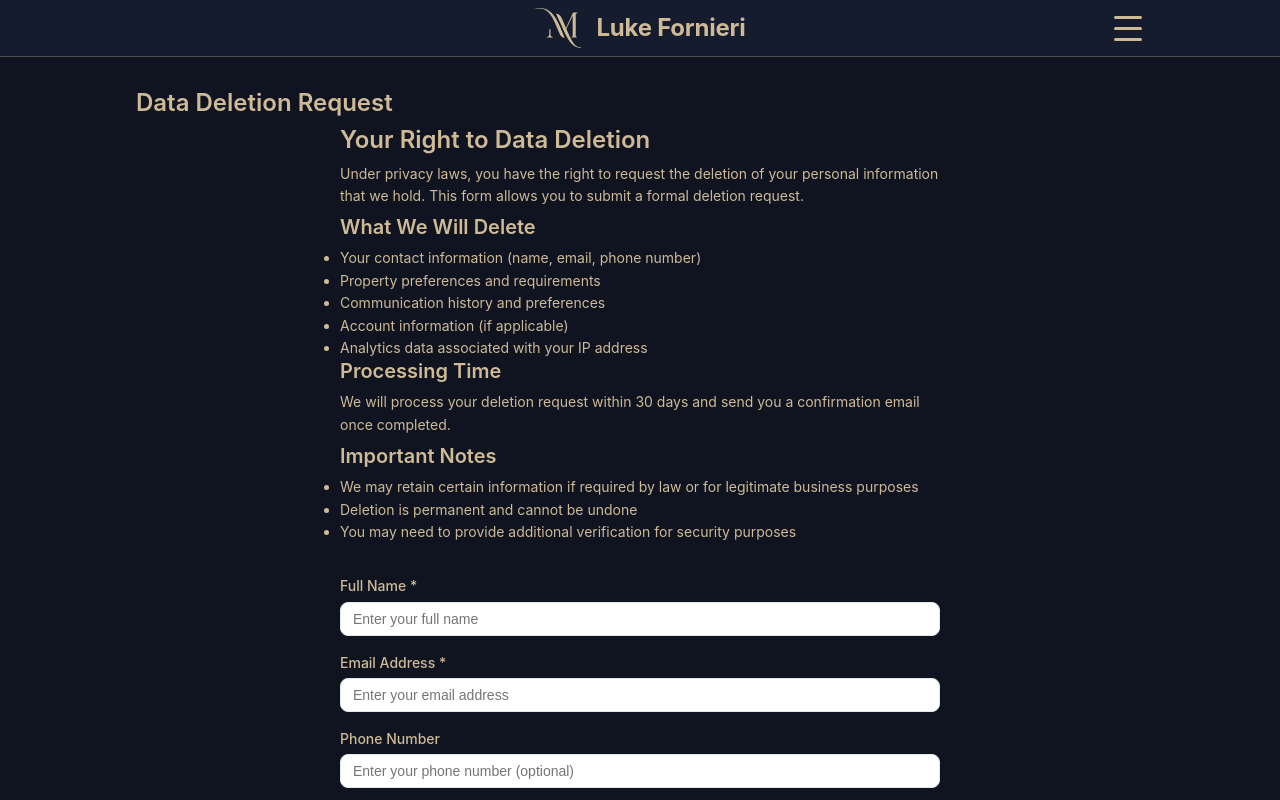
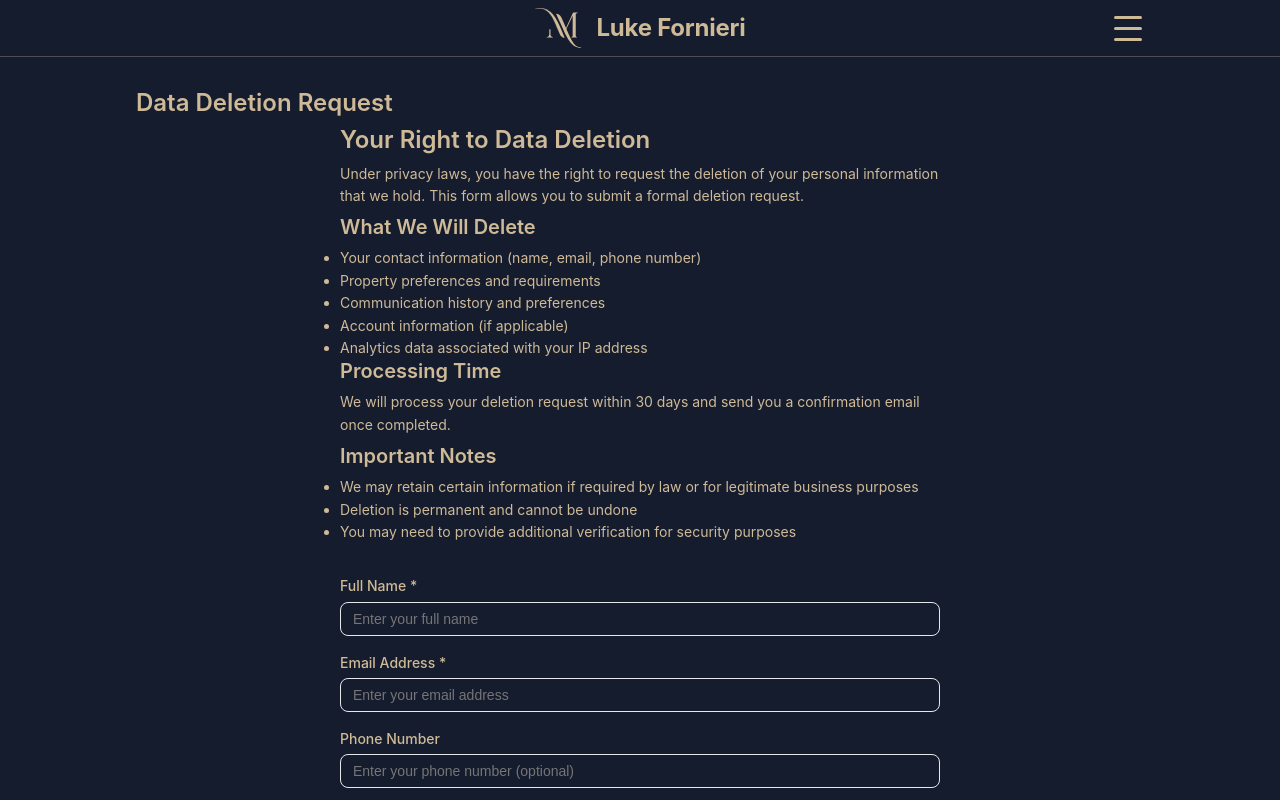
Before and after one commit to Imhermes1/LukeRealEstateSite, a Next.js app: page /deletion in a window 1280 px wide. Shown: the top 800 px of the page. Built offline with nearby package versions, Linux system fonts and the light colour scheme.

Commit message:
Fix hero animations: centered MAK logo background, proper image fade-in, and consistent dark background throughout site

```diff
--- a/app/globals.css
+++ b/app/globals.css
@@ -1,7 +1,7 @@
 :root {
   /* Colors - Updated with new palette */
-  --color-background: #FFFFFF;
-  --color-surface: #FFFFFF;
+  --color-background: #151C2E;
+  --color-surface: #151C2E;
   --color-text: #CFBA97;
   --color-text-secondary: #CFBA97;
   --color-primary: #151C2E;
@@ -230,6 +230,7 @@
 
 html {
   scroll-behavior: smooth;
+  background-color: #151C2E;
 }
 
 @media (prefers-reduced-motion: reduce) {
@@ -255,17 +256,7 @@ body {
   position: relative;
 }
 
-body::before {
-  content: '';
-  position: fixed;
-  top: 0;
-  left: 0;
-  width: 100%;
-  height: 100%;
-  background: rgba(0, 0, 0, 0.3);
-  pointer-events: none;
-  z-index: -1;
-}
+/* Removed body overlay to ensure consistent background */
 
 h1, h2, h3, h4, h5, h6 {
   font-family: "Arial Nova", var(--font-family-base);
@@ -308,6 +299,7 @@ a:focus-visible {
 
 .section {
   padding: var(--space-32) 0;
+  background-color: #151C2E;
 }
 
 .section-title {
@@ -608,20 +600,28 @@ a:focus-visible {
   filter: brightness(0.8) contrast(1.2);
 }
 
+.hero-image-container {
+  position: absolute;
+  top: 0;
+  left: 0;
+  width: 100%;
+  height: 100%;
+  z-index: -2;
+  background-color: #151C2E;
+}
+
 .hero-image {
   width: 100%;
   height: 100%;
   object-fit: cover;
   will-change: transform;
   transform: translateZ(0);
-  background-color: #151C2E;
-  transition: opacity 0.3s ease-in-out;
   opacity: 0;
+  transition: opacity 2s ease-in-out;
 }
 
 .hero-image-fade-in {
   opacity: 1;
-  transition: opacity 2s ease-in-out;
 }
 
 .hero-overlay {
@@ -1658,10 +1658,6 @@ a:focus-visible {
 
 /* Mobile responsive styles */
 @media (max-width: 768px) {
-  .hero-logo {
-    max-width: 200px;
-    max-height: 150px;
-  }
 
   .nav-menu {
     position: fixed;
@@ -1774,10 +1770,6 @@ a:focus-visible {
 }
 
 @media (max-width: 480px) {
-  .hero-logo {
-    max-width: 150px;
-    max-height: 100px;
-  }
 
   :root {
     --space-8: 12px;
```
Also changed, not shown: app/components/Hero.tsx (+7 -12 lines).
